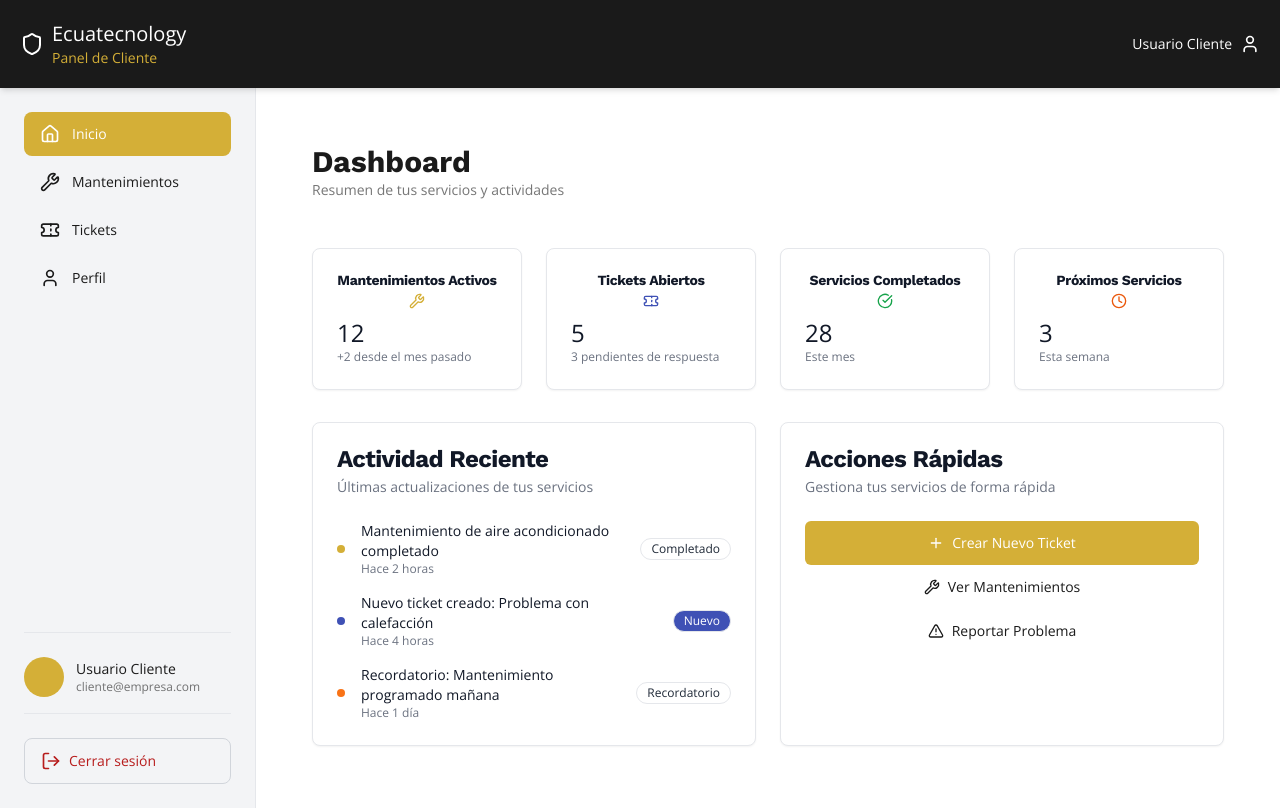
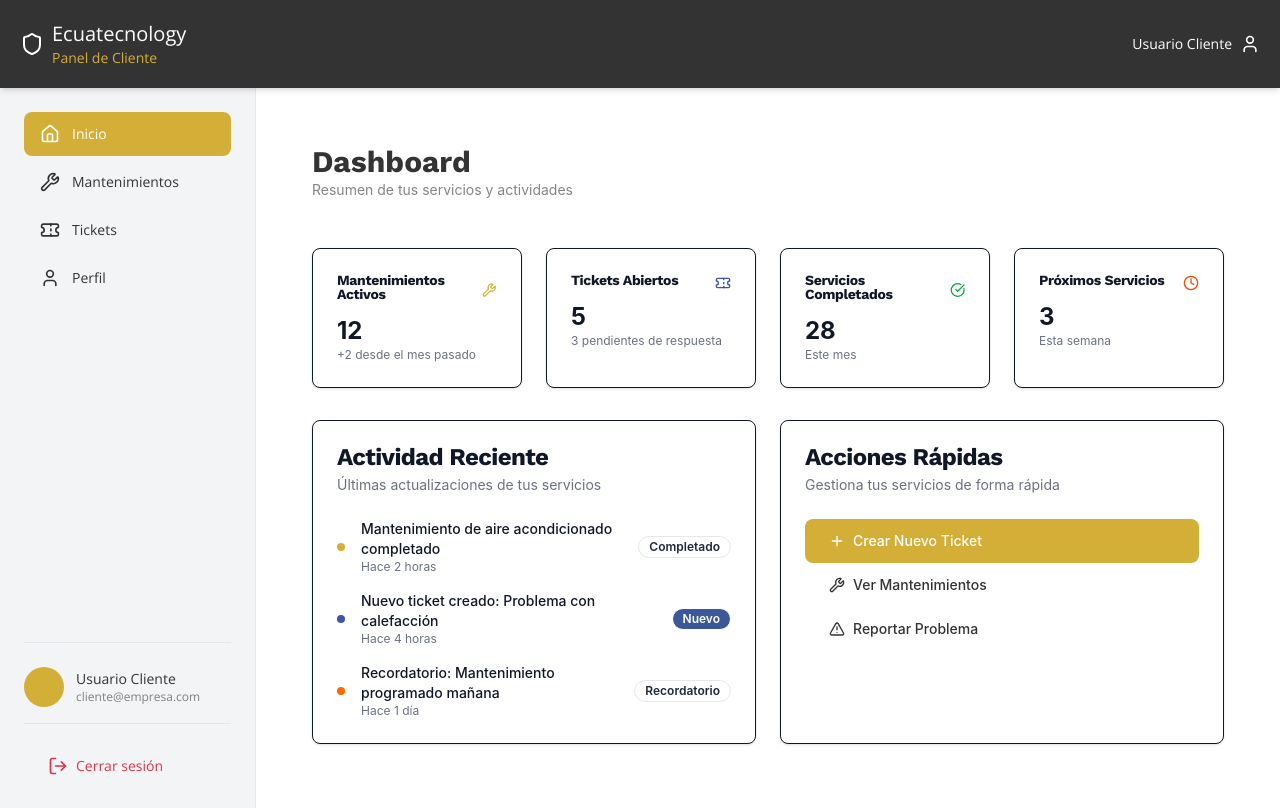
Before and after one commit to Mateo-Sudo-24/Proyecto_Ecuatechnology, a React (Vite) app in the folder frontend/client/: page /cliente in a window 1280 px wide. Built offline with nearby package versions, Linux system fonts and the light colour scheme.

Commit message:
traspaso de V3 a V4 de taildwind en front

```diff
--- a/frontend/client/package.json
+++ b/frontend/client/package.json
@@ -19,6 +19,7 @@
   },
   "devDependencies": {
     "@eslint/js": "^9.33.0",
+    "@tailwindcss/postcss": "^4.0.0-alpha.25",
     "@types/react": "^19.1.10",
     "@types/react-dom": "^19.1.7",
     "@vitejs/plugin-react": "^5.0.0",
@@ -27,8 +28,6 @@
     "eslint-plugin-react-hooks": "^5.2.0",
     "eslint-plugin-react-refresh": "^0.4.20",
     "globals": "^16.3.0",
-    "postcss": "^8.5.6",
-    "tailwindcss": "^3.4.17",
     "vite": "^7.1.2"
   }
 }
--- a/frontend/client/postcss.config.js
+++ b/frontend/client/postcss.config.js
@@ -1,7 +1,8 @@
 // postcss.config.js
 export default {
   plugins: {
+
     "@tailwindcss/postcss": {},
-    autoprefixer: {},
+    "autoprefixer": {},
   },
 };
--- a/frontend/client/src/components/client/ClienteModulo.jsx
+++ b/frontend/client/src/components/client/ClienteModulo.jsx
@@ -1,4 +1,5 @@
 // src/components/client/DashboardCliente.jsx
+
 
 import { useState } from "react";
 import { NavLink, useLocation, Link, Routes, Route } from "react-router-dom";
@@ -19,6 +20,7 @@ import Perfil from "./Profile";
 import Tickets from "./Ticket";
 
 const cn = (...classes) => classes.filter(Boolean).join(" ");
+
 const navigation = [
   { name: "Inicio", href: "/cliente", icon: Home },
   { name: "Mantenimientos", href: "/cliente/mantenimientos", icon: Wrench },
@@ -34,19 +36,19 @@ function Cliente_Page() {
     <div className="min-h-screen w-full flex flex-col bg-background overflow-x-hidden">
       {/* Encabezado */}
       <header className="bg-neutral text-background p-4 md:p-5 flex justify-between items-center shadow-md z-50 w-full">
-        <div className="flex items-center gap-2 ">
+        <div className="flex items-center gap-2">
           <Shield size={24} className="text-background" />
           <div className="flex flex-col">
-            <span className="text-xl font-bold text-background">
+            <span className="text-xl font-bold text-background font-heading">
               Ecuatecnology
             </span>
-            <span className="text-sm text-primary font-medium">
+            <span className="text-sm text-primary font-medium font-body">
               Panel de Cliente
             </span>
           </div>
         </div>
         <div className="flex items-center gap-2 text-background">
-          <span className="text-sm font-medium hidden md:block">
+          <span className="text-sm font-medium hidden md:block font-body">
             Usuario Cliente
           </span>
           <User size={20} />
@@ -73,6 +75,7 @@ function Cliente_Page() {
           >
             <X size={24} />
           </button>
+
           <nav className="flex-1 flex flex-col gap-1 mt-8 md:mt-0">
             {navigation.map((item) => {
               const Icon = item.icon;
@@ -83,7 +86,7 @@ function Cliente_Page() {
                   key={item.name}
                   to={item.href}
                   className={cn(
-                    "flex items-center gap-3 py-3 px-4 rounded-lg cursor-pointer transition-colors duration-200 font-medium text-sm",
+                    "flex items-center gap-3 py-3 px-4 rounded-lg cursor-pointer transition-colors duration-200 font-medium text-sm font-body",
                     isActive
                       ? "bg-primary text-background font-semibold"
                       : "text-neutral hover:bg-gray-200 hover:text-primary"
@@ -96,18 +99,22 @@ function Cliente_Page() {
               );
             })}
           </nav>
+
           <div className="border-t border-gray-200 pt-6 mt-auto">
-            <div className="flex items-center gap-3 ">
+            <div className="flex items-center gap-3">
               <div className="h-10 w-10 rounded-full bg-primary" />
               <div className="flex-1">
-                <p className="text-sm font-medium text-neutral">
+                <p className="text-sm font-medium text-neutral font-body">
                   Usuario Cliente
                 </p>
-                <p className="text-xs text-neutral/60">cliente@empresa.com</p>
+                <p className="text-xs text-neutral opacity-60 font-body">
+                  cliente@empresa.com
+                </p>
               </div>
             </div>
+
             <div className="border-t border-gray-200 pt-6 mt-4">
-              <button className="bg-transparent border border-gray-300 flex items-center gap-2 py-3 px-4 rounded-lg cursor-pointer transition-colors duration-200 font-medium text-sm text-accent hover:bg-red-100 hover:text-red-600 w-full text-left">
+              <button className="bg-transparent border border-gray-300 flex items-center gap-2 py-3 px-4 rounded-lg cursor-pointer transition-colors duration-200 font-medium text-sm text-accent hover:bg-red-100 hover:text-red-600 w-full text-left font-body">
                 <LogOut size={20} />
                 <span>Cerrar sesión</span>
               </button>
@@ -118,7 +125,7 @@ function Cliente_Page() {
         {/* Overlay para móvil */}
         {isOpen && (
           <div
-            className="fixed inset-0 z-30 bg-neutral/50 md:hidden"
+            className="fixed inset-0 z-30 bg-neutral opacity-50 md:hidden"
             onClick={() => setIsOpen(false)}
           />
         )}
--- a/frontend/client/src/components/client/ClientePage.jsx
+++ b/frontend/client/src/components/client/ClientePage.jsx
@@ -44,9 +44,9 @@ const CardContent = ({ className, ...props }) => (
 const Button = React.forwardRef(
   ({ className, variant = "default", size = "default", ...props }, ref) => {
     const variants = {
-      default: "bg-[var(--primary)] text-[var(--background)] hover:bg-[var(--primary)]/90",
-      outline: "border border-[var(--neutral)] bg-[var(--primary)] hover:bg-[var(--neutral)]/10 text-[var(--neutral)]",
-      secondary: "bg-[var(--background)] text-[var(--neutral)] hover:bg-[var(--secondary)] hover:text-[var(--background)] ",
+      default: "bg-primary text-background hover:bg-primary/90",
+      outline: "border border-neutral bg-primary hover:bg-neutral/10 text-neutral",
+      secondary: "bg-background text-neutral hover:bg-secondary hover:text-background",
     };
 
     const sizes = {
--- a/frontend/client/src/components/client/Ticket.jsx
+++ b/frontend/client/src/components/client/Ticket.jsx
@@ -89,7 +89,7 @@ const Tickets = () => {
   return (
     /*mr-[34rem]  padding para pantalla completa */
 
-    <div className="w-full max-w-screen pr-[2rem]  p-[2rem] text-[var(--neutral)] font-sans ">
+    <div className="w-full max-w-screen pr-[2rem]  p-[2rem] text-neutral font-sans ">
       <h2 className="text-2xl font-bold text-[var(--neutral)]">Tickets</h2>
       <p className="text-gray-600">
         Gestiona tus solicitudes de servicio y soporte
@@ -183,7 +183,7 @@ const Tickets = () => {
   <button className="bg-white text-black font-medium px-4 py-2 rounded-md hover:bg-blue-700 hover:text-white transition-colors border border-neutral/70">
     Descargar Detalles
   </button>
-  <button className="bg-primary-400 text-white font-medium px-4 py-2 rounded-md hover:bg-yellow-600 transition-colors border border-neutral/70">
+  <button className="bg-primary text-white font-medium px-4 py-2 rounded-md hover:bg-yellow-600 transition-colors border border-neutral/70">
     Agregar Comentario
   </button>
 </div>
--- a/frontend/client/src/index.css
+++ b/frontend/client/src/index.css
@@ -1,12 +1,26 @@
 /* Fuentes e íconos */
 @import url('https://fonts.googleapis.com/css2?family=Work+Sans:wght@700&family=Open+Sans&display=swap');
 
-@import "tw-animate-css";
+/* @import "tw-animate-css"; */ /* Comentado temporalmente si causa problemas */
 
-@tailwind base;
-@tailwind components;
-@tailwind utilities;
+@import "tailwindcss";
 
+@theme {
+  --primary: #D4AF37;
+  --secondary: #3B5998;
+  --accent: #DC3545;
+  --neutral: #333333;
+  --background: #FFFFFF;
+  --color-primary: #D4AF37;
+  --color-secondary: #3B5998;
+  --color-accent: #DC3545;
+  --color-neutral: #333333;
+  --color-background: #FFFFFF;
+  --color-red:
+
+  --font-family-heading: "Work Sans", sans-serif;
+  --font-family-body: "Open Sans", sans-serif;
+}
 
 :root {
   font-family: 'Open Sans',system-ui, Avenir, Helvetica, Arial, sans-serif;
@@ -45,12 +59,11 @@ h5,
 h6 {
   font-family: 'Work Sans', sans-serif;
   font-weight: 700;
-
 }
 
 /* Estilos de los contenedores */
 .container {
-  margin: 0 auto ;
+  margin: 0 auto;
   padding: auto 1.5rem; /* Ajuste el padding para espacio en los bordes */
   max-width: 100%; /* Asegura que ocupe todo el ancho disponible */
 }
--- a/frontend/client/src/styles/Profile.css
+++ b/frontend/client/src/styles/Profile.css
@@ -1,61 +1,126 @@
+/* Profile CSS convertido a CSS puro (sin @apply) */
 
 .profile-container {
-  @apply p-6 bg-background text-neutral font-sans w-full;
+  padding: 1.5rem;
+  background-color: var(--color-background);
+  color: var(--color-neutral);
+  font-family: var(--font-family-body);
+  width: 100%;
 }
+.profile-container button{
 
+  background-color: var(--color-primary);
+  color: white;
+  border: 1px solid #D1D5DB;
+  border-radius: 0.5rem;
+
+}
 .profile-info {
-  @apply bg-white p-6 rounded-lg shadow-md;
+  background-color: white;
+  padding: 1.5rem;
+  border-radius: 0.5rem;
+  box-shadow: 0 4px 6px -1px rgba(0, 0, 0, 0.1), 0 2px 4px -1px rgba(0, 0, 0, 0.06);
 }
 
 .change-password {
-  @apply bg-white p-6 mt-6 rounded-lg shadow-md;
+  background-color: white;
+  padding: 1.5rem;
+  margin-top: 1.5rem;
+  border-radius: 0.5rem;
+  box-shadow: 0 4px 6px -1px rgba(0, 0, 0, 0.1), 0 2px 4px -1px rgba(0, 0, 0, 0.06);
 }
 
 .profile-info h3, .change-password h3 {
-  @apply text-lg font-bold mb-2 text-neutral;
+  font-size: 1.125rem;
+  font-weight: 700;
+  margin-bottom: 0.5rem;
+  color: var(--color-neutral);
 }
 
 .profile-details {
-  @apply grid grid-cols-1 md:grid-cols-2 gap-x-12;
+  display: grid;
+  grid-template-columns: 1fr;
+  column-gap: 3rem;
+}
+
+@media (min-width: 768px) {
+  .profile-details {
+    grid-template-columns: 1fr 1fr;
+  }
 }
 
 .profile-details div, .change-password div {
-  @apply mb-4;
+  margin-bottom: 1rem;
 }
 
 .profile-details label, .change-password label {
-  @apply block text-sm font-medium text-neutral mb-1;
+  display: block;
+  font-size: 0.875rem;
+  font-weight: 500;
+  color: var(--color-neutral);
+  margin-bottom: 0.25rem;
 }
 
 .profile-details input, .change-password input {
-  @apply w-full p-2 border border-gray-300 rounded-lg bg-gray-100 text-neutral;
+  width: 100%;
+  padding: 0.5rem;
+  border: 1px solid #D1D5DB;
+  border-radius: 0.5rem;
+  background-color: #F3F4F6;
+  color: var(--color-neutral);
 }
 
 .profile-pic {
-  @apply flex items-center gap-4 mb-4;
+  display: flex;
+  align-items: center;
+  gap: 1rem;
+  margin-bottom: 1rem;
 }
 
 .profile-pic img {
-  @apply w-24 h-24 rounded-full;
+  width: 6rem;
+  height: 6rem;
+  border-radius: 50%;
 }
 
 .profile-pic button {
-  @apply bg-gray-100 text-neutral   px-4 py-2 rounded-lg hover:bg-blue-500  hover:text-white transition-colors;
+  background-color: #F3F4F6;
+  color: var(--color-neutral);
+  padding: 0.5rem 1rem;
+  border-radius: 0.5rem;
+  border: none;
+  cursor: pointer;
+  transition: all 0.2s ease-in-out;
 }
 
+.profile-pic button:hover {
+  background-color: #3B82F6;
+  color: white;
+}
 
 .change-password ul {
-  @apply list-none pl-0 text-sm text-neutral;
+  list-style: none;
+  padding-left: 0;
+  font-size: 0.875rem;
+  color: var(--color-neutral);
 }
 
 .change-password ul li::before {
   content: "•";
-  @apply text-neutral mr-2;
+  color: var(--color-neutral);
+  margin-right: 0.5rem;
 }
-.change-password button{
-  @apply mt-4
+
+.change-password button {
+  margin-top: 1rem;
 }
 
 button {
-  @apply bg-yellow-500 text-white  p-2 px-6 py-2 rounded-lg hover:bg-yellow-600 transition-colors;
+
+
+  padding: 0.5rem 1.5rem;
+  border-radius: 0.5rem;
+  border: none;
+  cursor: pointer;
+  transition: all 0.2s ease-in-out;
 }
--- a/frontend/client/src/styles/global.css
+++ b/frontend/client/src/styles/global.css
@@ -2,10 +2,7 @@
 @import url('https://fonts.googleapis.com/css2?family=Work+Sans:wght@700&family=Open+Sans&display=swap');
 
 
-/* Directivas de Tailwind CSS */
-@tailwind base;
-@tailwind components;
-@tailwind utilities;
+
 
 /* Variables de color */
 :root {
--- a/frontend/client/tailwind.config.js
+++ /dev/null
@@ -1,38 +0,0 @@
-/** @type {import('tailwindcss').Config} */
-export default {
-  content: [
-    "./index.html",
-    "./src/**/*.{js,ts,jsx,tsx}",
-    "./src/styles/**/*.css",
-  ],
-  darkMode: 'class',
-  theme: {
-    extend: {
-      colors: {
-        primary: '#D4AF37',
-        secondary: '#3F51B5',
-        accent: '#B71C1C',
-        neutral: '#1A1A1A',
-        background: '#FFFFFF',
-      },
-      fontFamily: {
-        sans: ['"Open Sans"', 'ui-sans-serif', 'system-ui', 'sans-serif'],
-        heading: ['Work Sans', 'sans-serif'],
-        body: ['Open Sans', 'sans-serif'],
-      },
-    },
-    safelist: [
-    {
-      // Esto genera clases de fondo (`bg-`) para todas tus variables de color
-      pattern: /bg-\[var\(--(primary|secondary|accent|neutral|background)\)\](\/.*)?/,
-      variants: ['hover', 'focus'],
-    },
-    {
-      // Esto genera clases de texto (`text-`) para todas tus variables de color
-      pattern: /text-\[var\(--(primary|secondary|accent|neutral|background)\)\](\/.*)?/,
-      variants: ['hover', 'focus'],
-    },
-  ],
-  },
-  plugins: [],
-};
```
Also changed, not shown: frontend/client/src/styles/Ticket.css (+66 -18 lines), 1 other file (tests, documents, lock files or other folders).
